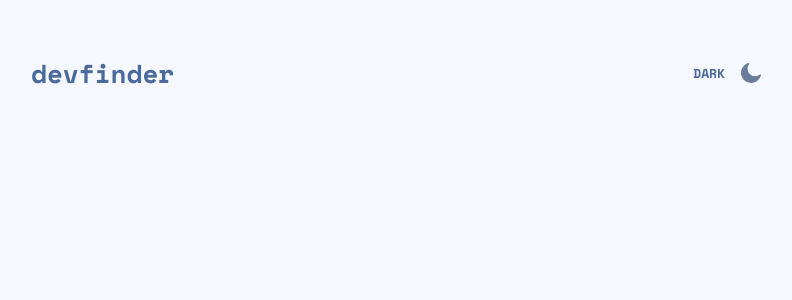
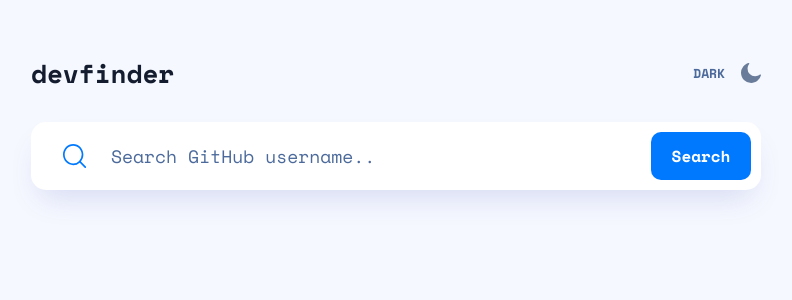
Before and after one commit to orlowski-dev/fm-github-user-search-app, a React (Vite) app: page / in a window 1280 px wide. Shown: the top 300 px of the page, without its empty margins (244-1036 px from the left). Built offline with nearby package versions, Linux system fonts and the light colour scheme.

Commit message:
03 - Added searchbar

```diff
--- a/src/App.scss
+++ b/src/App.scss
@@ -1,4 +1,4 @@
-$transitionTime: .13s;
+$transition: .13s ease;
 
 body {
   padding: 24px;
@@ -10,6 +10,12 @@ body {
     background-color: var(--bg-dark);
     color: var(--white);
   }
+}
+
+.visually-hidden {
+  opacity: 0;
+  z-index: -1;
+  position: absolute;
 }
 
 .d-fl {
@@ -27,7 +33,18 @@ body {
 .container {
   max-width: 470px;
   margin: 0 auto;
-  transition: max-width .13s ease-out;
+  transition: max-width $transition;
+
+  &.w-bg {
+    background-color: var(--white);
+    border-radius: 15px;
+    box-shadow: 0 16px 30px -10px rgba(70, 96, 187, 20%);
+
+    &.dark {
+      background-color: var(--dark-2);
+      box-shadow: unset;
+    }
+  }
 }
 
 .main-header {
@@ -37,6 +54,13 @@ body {
     span {
       font-size: 1.625rem;
       font-weight: 700;
+      color: var(--bg-dark);
+      transition: color $transition;
+      user-select: none;
+
+      &.dark {
+        color: var(--white);
+      }
     }
   }
 
@@ -51,7 +75,7 @@ body {
     justify-content: flex-end;
     color: var(--grayish-blue-1);
     text-transform: uppercase;
-    transition: $transitionTime ease-out;
+    transition: $transition;
 
     img {
       height: 20px;
@@ -63,9 +87,95 @@ body {
   }
 }
 
+main {
+  .searchbar-section {
+    padding: 0.5rem;
+    padding-left: 1rem;
+
+    form {
+      display: grid;
+      grid-template-columns: 20px auto 84px;
+      align-items: center;
+    }
+
+    .error {
+      display: none;
+    }
+
+    img {
+      width: 20px;
+    }
+
+    input {
+      width: 100%;
+      padding-left: 8px;
+      font-size: 0.8125rem;
+      border: none;
+      background: none;
+      color: #222731;
+
+      &::placeholder {
+        color: var(--grayish-blue-1);
+      }
+
+      &.dark {
+        color: var(--white);
+
+        &::placeholder {
+          color: var(--white);
+        }
+      }
+    }
+
+    button {
+      padding: 0.75rem 1rem;
+      font-size: 0.875rem;
+      border: none;
+      background-color: var(--primary-blue);
+      color: var(--white);
+      font-weight: 700;
+      cursor: pointer;
+      border-radius: 10px;
+    }
+  }
+}
+
 @media screen and (min-width: 768px) {
   .container {
     max-width: 573px;
+  }
+
+  main {
+    .searchbar-section {
+      padding: 0.625rem;
+      padding-left: 2rem;
+
+      form {
+        grid-template-columns: 24px auto auto 100px;
+      }
+
+      img {
+        width: 24px;
+      }
+
+      .error {
+        display: block;
+        text-align: right;
+        padding-right: 24px;
+        font-size: 0.9375rem;
+        color: var(--danger);
+        font-weight: 700;
+      }
+
+      input {
+        padding-left: 24px;
+        font-size: 1.125rem;
+      }
+
+      button {
+        font-size: 1rem;
+      }
+    }
   }
 }
 
--- a/src/App.tsx
+++ b/src/App.tsx
@@ -1,6 +1,6 @@
 import { useEffect, useState } from 'react'
 import './App.scss'
-import { moonIcon, sunIcon } from './assets'
+import { moonIcon, searchIcon, sunIcon } from './assets'
 
 const getColorScheme = (): string => {
   const colorSchemeInLocalStorage = localStorage.getItem('colorScheme')
@@ -25,7 +25,7 @@ export default function App() {
   return (<>
     <header className='main-header container d-fl ai-c jc-sb'>
       <div className="brand-area">
-        <span>devfinder</span>
+        <span className={colorScheme === 'dark' ? 'dark' : undefined}>devfinder</span>
       </div>
       <div className="button-area">
         <button
@@ -37,5 +37,27 @@ export default function App() {
         </button>
       </div>
     </header>
+    <main>
+      <section className={`searchbar-section container w-bg ${colorScheme}`}>
+        <h2 className='visually-hidden'>Searchbar section</h2>
+        <form>
+          <img src={searchIcon} alt='search icon' />
+          <label>
+            <span className="visually-hidden">GitHub username</span>
+            <input
+              type="text"
+              id="username"
+              placeholder="Search GitHub username.."
+              className={colorScheme === 'dark' ? 'dark' : undefined}
+            />
+          </label>
+          <span
+            className="error"
+            id='form-error'
+          ></span>
+          <button>Search</button>
+        </form>
+      </section>
+    </main>
   </>)
 }
--- a/src/index.scss
+++ b/src/index.scss
@@ -21,7 +21,7 @@
   --bg-light: #F6F8FF;
   --bg-dark: #141D2F;
   --danger: #F74646;
-
+  --brand-dark: #222731;
 
 }
 
```
